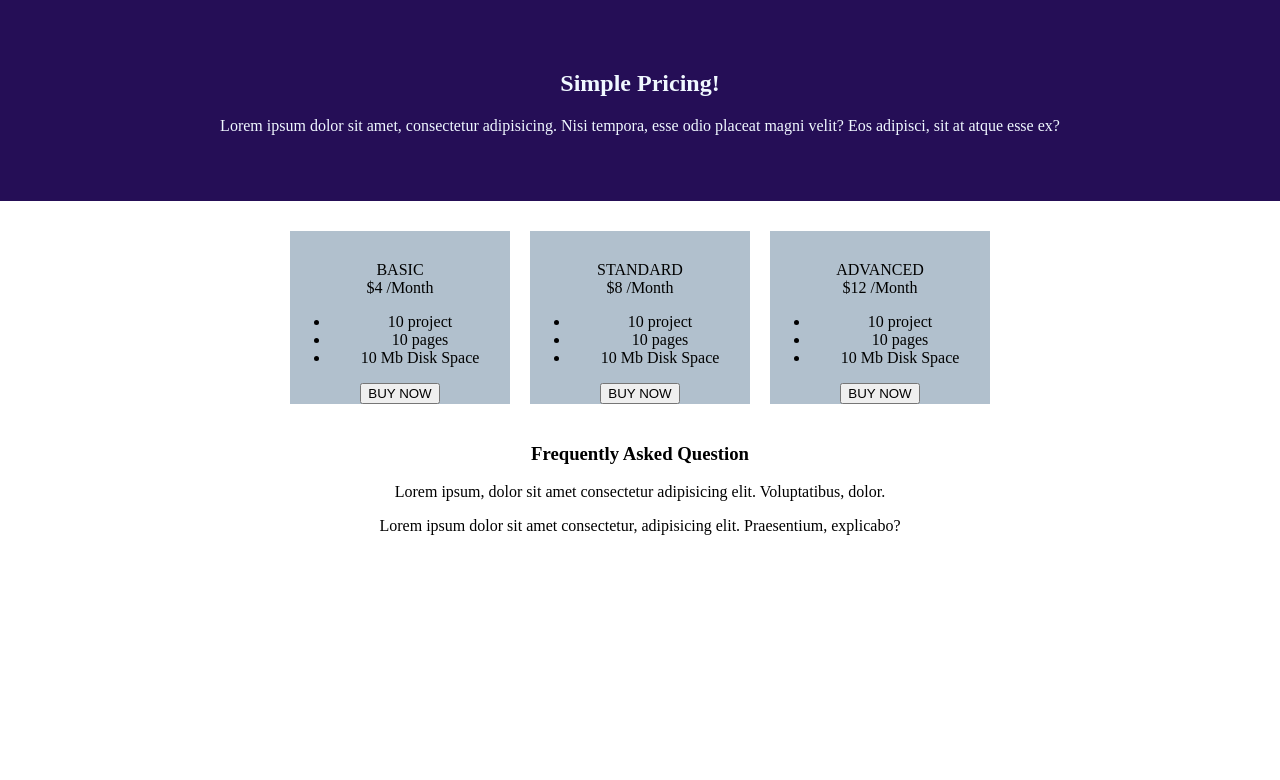
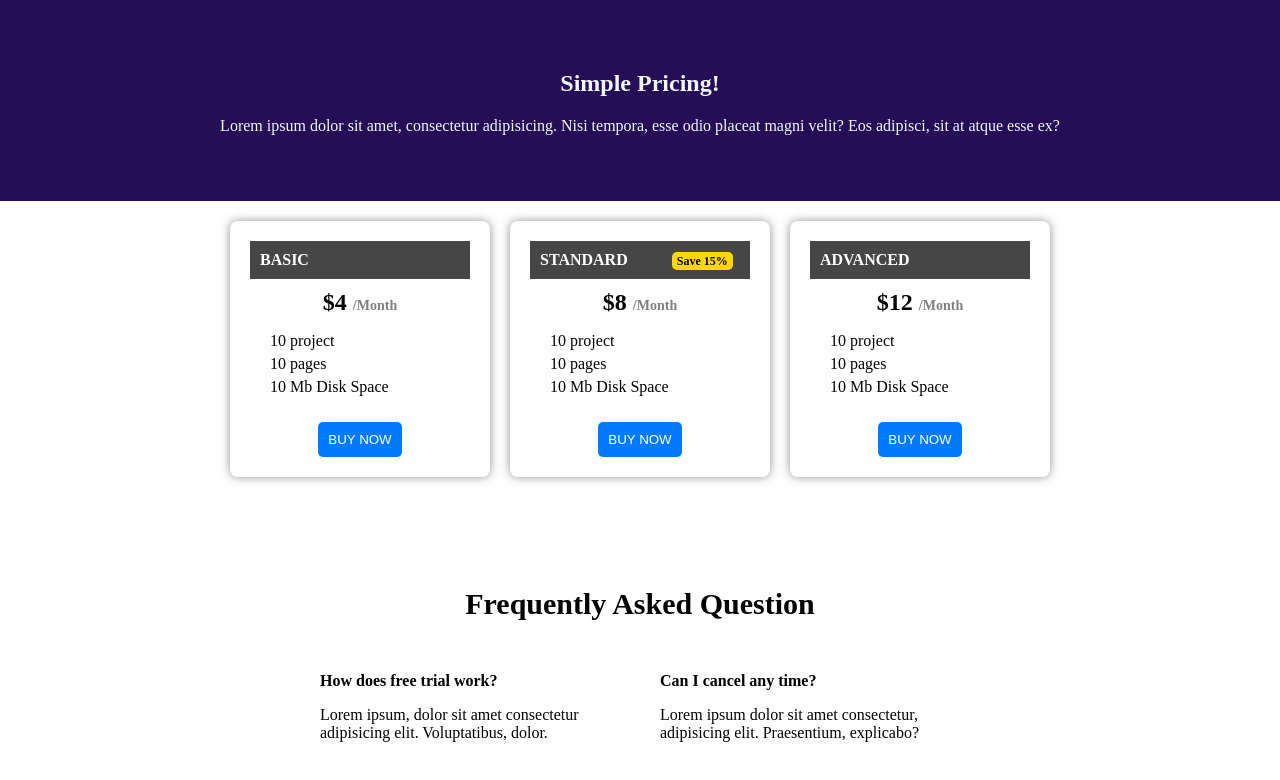
Before and after one commit to irvanprima/TEST-ZETTA, a plain HTML site: page index.html in a window 1280 px wide. Drawn offline with Linux system fonts and the light colour scheme.

Commit message:
update ui/ux

```diff
--- a/index.html
+++ b/index.html
@@ -16,51 +16,50 @@
         </div>
         <div class="pricing-card">
             <div class="card basic">
-                <div class="card header">BASIC
-                    <div class="price">$4 <span>/Month</span>
+                <div class="card-header">BASIC</div>
+                    <p class="price">$4 <span>/Month</span></p>
                         <ul>
                             <li>10 project</li>
                             <li>10 pages</li>
                             <li>10 Mb Disk Space</li>
                         </ul>
                         <button>BUY NOW</button>
-                    </div>
-                </div>
+
             </div>
             <div class="card standard">
-                <div class="card header">STANDARD
-                    <div class="price">$8 <span>/Month</span>
+                <div class="card-header">STANDARD <span class="discount">Save 15%</span> </div>
+                    <p class="price">$8 <span>/Month</span> </p>
                         <ul>
                             <li>10 project</li>
                             <li>10 pages</li>
                             <li>10 Mb Disk Space</li>
                         </ul>
                         <button>BUY NOW</button>
-                    </div>
-                </div>
+
             </div>
             <div class="card advanced">
-                <div class="card header">ADVANCED
-                    <div class="price">$12 <span>/Month</span>
+                <div class="card-header">ADVANCED </div>
+                    <p class="price">$12 <span>/Month</span> </p>
                         <ul>
                             <li>10 project</li>
                             <li>10 pages</li>
                             <li>10 Mb Disk Space</li>
                         </ul>
                         <button>BUY NOW</button>
-                    </div>
-                </div>
+
             </div>
         </div>
 
 
         <div class="faq">
+            <h3>Frequently Asked Question</h3>
             <div class="faq-container">
-                    <h3>Frequently Asked Question</h3>
                 <div class="faq-item">
+                    <h4>How does free trial work?</h4>
                     <p>Lorem ipsum, dolor sit amet consectetur adipisicing elit. Voluptatibus, dolor.</p>
                 </div>
                 <div class="faq-item">
+                    <h4>Can I cancel any time?</h4>
                     <p>Lorem ipsum dolor sit amet consectetur, adipisicing elit. Praesentium, explicabo?</p>
                 </div>
             </div>
--- a/style.css
+++ b/style.css
@@ -1,11 +1,16 @@
 body{
     margin: 0;
     padding: 0;
+    text-align: center;
 }
+
+/* .container{
+    background-color: rgb(255, 255, 255);
+} */
 
 .selected{
     border: 3px blue solid;
-    box-shadow: 0 0 10px gray;
+    box-shadow: 0 0 10px rgba(0, 123, 255, 0.5);
 }
 
 .pricing-header{
@@ -15,6 +20,9 @@ body{
 
     text-align: center;
     color: aliceblue;
+
+
+    margin-bottom: 20px;
 }
 
 .pricing-card{
@@ -23,19 +31,27 @@ body{
     gap: 20px;
 }
 
-li{
-    text-decoration: none;
+ul{
+    list-style: none;
+    padding: 0;
+    text-align: left;
+    padding-left: 20px;
+    color: black;
+}
+
+ul li{
+    margin: 5px 0;
 }
 
 .card{
-    background-color: rgb(177, 192, 205);
-    /* margin: 20px; */
-    margin-top: 30px;
-    /* padding: 10px; */
-    box-shadow: 0 0 10 rgb(24, 3, 3);
+    background-color: rgb(255, 255, 255);
+    box-shadow: 0 0 10px rgba(39, 39, 39, 0.5);
+    padding: 20px;
+    border-radius: 8px;
     transition: transform 0.3 ease;
 
-    /* padding-top: 20px; */
+
+
     width: 220px;
     text-align: center;
     position: relative;
@@ -45,18 +61,89 @@ li{
     transform: scale(1.05);
 }
 
-.card header{
+.card-header{
     padding: 10px;
-    color: white;
+    color: rgb(255, 255, 255);
     font-weight: bold;
+    background-color: #464646;
+
+    text-align: left;
+
 
 }
 
+/* .basic .card-header {
+    background: #3E4E5E;
+}
 
+.standard .card-header {
+    background: #2C3E50;
+}
 
-.faq{
-    padding-top: 20px;
+.advanced .card-header {
+    background: #1E2A38;
+} */
+
+.discount {
+    font-size: 12px;
+    background: gold;
+    color: black;
+    padding: 2px 5px;
+    border-radius: 5px;
+    margin-left: 40px;
+
+}
+
+.price {
+    font-size: 24px;
+    font-weight: bold;
+    margin: 10px 0;
+}
+
+.price span {
+    font-size: 14px;
+    color: gray;
+}
+
+button {
+    background-color: #007bff;
+    color: white;
+    padding: 10px;
+    border: none;
+    border-radius: 5px;
+    cursor: pointer;
+    margin-top: 10px;
+}
+
+button:hover {
+    background-color: #0056b3;
+}
+
+.faq {
+    margin-top: 50px;
+    /* background: white; */
+    padding: 30px;
+}
+
+.faq-container {
     display: flex;
     justify-content: center;
+    gap: 40px;
+    margin-top: 20px;
+}
+
+.faq-item {
+    width: 300px;
+    text-align: left;
+}
+
+.faq-item h4 {
+    font-size: 16px;
+    font-weight: bold;
+    margin-bottom: 10px;
+}
+
+.faq h3{
     text-align: center;
+    font-size: 30px;
 }
```
